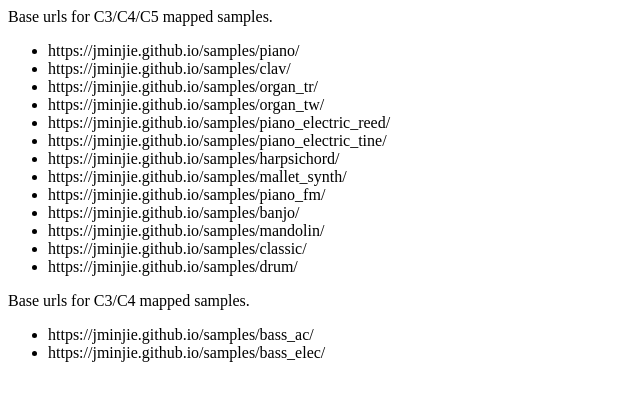
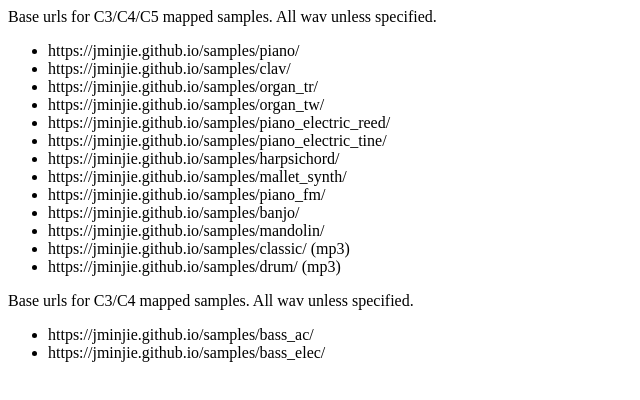
Before and after one commit to jminjie/samples, a plain HTML site: page index.html in a window 1280 px wide. Shown: the whole page, without its empty margins (0-640 px from the left). Drawn offline with Linux system fonts and the light colour scheme.

Commit message:
Add ext info

```diff
--- a/index.html
+++ b/index.html
@@ -1,6 +1,6 @@
 <html>
     <body>
-        <p>Base urls for C3/C4/C5 mapped samples.</p>
+        <p>Base urls for C3/C4/C5 mapped samples. All wav unless specified.</p>
         <ul>
             <li>https://jminjie.github.io/samples/piano/</li>
             <li>https://jminjie.github.io/samples/clav/</li>
@@ -13,10 +13,10 @@
             <li>https://jminjie.github.io/samples/piano_fm/</li>
             <li>https://jminjie.github.io/samples/banjo/</li>
             <li>https://jminjie.github.io/samples/mandolin/</li>
-            <li>https://jminjie.github.io/samples/classic/</li>
-            <li>https://jminjie.github.io/samples/drum/</li>
+            <li>https://jminjie.github.io/samples/classic/ (mp3)</li>
+            <li>https://jminjie.github.io/samples/drum/ (mp3)</li>
         </ul>
-        <p>Base urls for C3/C4 mapped samples.</p>
+        <p>Base urls for C3/C4 mapped samples. All wav unless specified.</p>
         <ul>
             <li>https://jminjie.github.io/samples/bass_ac/</li>
             <li>https://jminjie.github.io/samples/bass_elec/</li>
```
